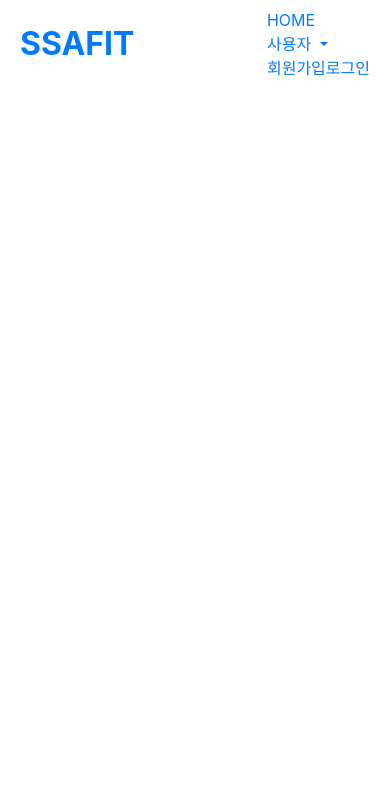
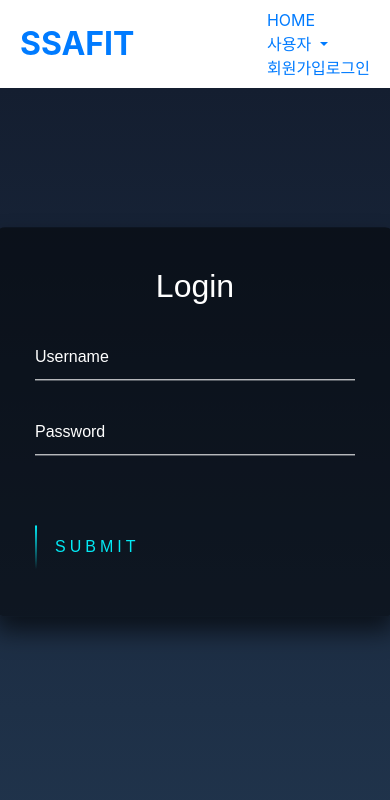
Before and after one commit to diarlee/ssafy1FinalPJT_Locker, a Vue app in the folder SSAFIT_VUEPJT/: page /article/write in a window 390 px wide. Shown: the top 800 px of the page. Built offline with nearby package versions, Linux system fonts and the light colour scheme.

Commit message:
css 하다 포기

```diff
--- a/SSAFIT_VUEPJT/src/components/article/articleCreate.vue
+++ b/SSAFIT_VUEPJT/src/components/article/articleCreate.vue
@@ -0,0 +1,198 @@
+<template>
+  <div class="articleCreate-container">
+    <div class="login-box">
+      <h2>Login</h2>
+      <form>
+        <div class="user-box">
+          <input type="text" name="" required="" />
+          <label>Username</label>
+        </div>
+        <div class="user-box">
+          <input type="password" name="" required="" />
+          <label>Password</label>
+        </div>
+        <a href="#">
+          <span></span>
+          <span></span>
+          <span></span>
+          <span></span>
+          Submit
+        </a>
+      </form>
+    </div>
+  </div>
+</template>
+
+<script setup></script>
+
+<style scoped>
+
+
+.articleCreate-container {
+  margin: 0;
+  padding: 0;
+  font-family: sans-serif;
+  height: 1000px;
+  background: linear-gradient(#141e30, #243b55);
+}
+
+.login-box {
+  position: absolute;
+  top: 50%;
+  left: 50%;
+  width: 400px;
+  padding: 40px;
+  transform: translate(-50%, -50%);
+  background: rgba(0, 0, 0, 0.5);
+  box-sizing: border-box;
+  box-shadow: 0 15px 25px rgba(0, 0, 0, 0.6);
+  border-radius: 10px;
+}
+
+.login-box h2 {
+  margin: 0 0 30px;
+  padding: 0;
+  color: #fff;
+  text-align: center;
+}
+
+.login-box .user-box {
+  position: relative;
+}
+
+.login-box .user-box input {
+  width: 100%;
+  padding: 10px 0;
+  font-size: 16px;
+  color: #fff;
+  margin-bottom: 30px;
+  border: none;
+  border-bottom: 1px solid #fff;
+  outline: none;
+  background: transparent;
+}
+.login-box .user-box label {
+  position: absolute;
+  top: 0;
+  left: 0;
+  padding: 10px 0;
+  font-size: 16px;
+  color: #fff;
+  pointer-events: none;
+  transition: 0.5s;
+}
+
+.login-box .user-box input:focus ~ label,
+.login-box .user-box input:valid ~ label {
+  top: -20px;
+  left: 0;
+  color: #03e9f4;
+  font-size: 12px;
+}
+
+.login-box form a {
+  position: relative;
+  display: inline-block;
+  padding: 10px 20px;
+  color: #03e9f4;
+  font-size: 16px;
+  text-decoration: none;
+  text-transform: uppercase;
+  overflow: hidden;
+  transition: 0.5s;
+  margin-top: 40px;
+  letter-spacing: 4px;
+}
+
+.login-box a:hover {
+  background: #03e9f4;
+  color: #fff;
+  border-radius: 5px;
+  box-shadow: 0 0 5px #03e9f4, 0 0 25px #03e9f4, 0 0 50px #03e9f4,
+    0 0 100px #03e9f4;
+}
+
+.login-box a span {
+  position: absolute;
+  display: block;
+}
+
+.login-box a span:nth-child(1) {
+  top: 0;
+  left: -100%;
+  width: 100%;
+  height: 2px;
+  background: linear-gradient(90deg, transparent, #03e9f4);
+  animation: btn-anim1 1s linear infinite;
+}
+
+@keyframes btn-anim1 {
+  0% {
+    left: -100%;
+  }
+  50%,
+  100% {
+    left: 100%;
+  }
+}
+
+.login-box a span:nth-child(2) {
+  top: -100%;
+  right: 0;
+  width: 2px;
+  height: 100%;
+  background: linear-gradient(180deg, transparent, #03e9f4);
+  animation: btn-anim2 1s linear infinite;
+  animation-delay: 0.25s;
+}
+
+@keyframes btn-anim2 {
+  0% {
+    top: -100%;
+  }
+  50%,
+  100% {
+    top: 100%;
+  }
+}
+
+.login-box a span:nth-child(3) {
+  bottom: 0;
+  right: -100%;
+  width: 100%;
+  height: 2px;
+  background: linear-gradient(270deg, transparent, #03e9f4);
+  animation: btn-anim3 1s linear infinite;
+  animation-delay: 0.5s;
+}
+
+@keyframes btn-anim3 {
+  0% {
+    right: -100%;
+  }
+  50%,
+  100% {
+    right: 100%;
+  }
+}
+
+.login-box a span:nth-child(4) {
+  bottom: -100%;
+  left: 0;
+  width: 2px;
+  height: 100%;
+  background: linear-gradient(360deg, transparent, #03e9f4);
+  animation: btn-anim4 1s linear infinite;
+  animation-delay: 0.75s;
+}
+
+@keyframes btn-anim4 {
+  0% {
+    bottom: -100%;
+  }
+  50%,
+  100% {
+    bottom: 100%;
+  }
+}
+</style>
--- /dev/null
+++ b/SSAFIT_VUEPJT/src/components/common/snowing.vue
@@ -0,0 +1,115 @@
+<template>
+  <div class="headerLower-container">
+    <!-- <img src="@/assets/img/winterRunning_image.jpg" alt=""> -->
+    <canvas width="100%"></canvas>
+  </div>
+</template>
+
+<script setup>
+import { onMounted } from "vue";
+onMounted(() => {
+  var c = document.getElementsByTagName("canvas")[0];
+  var b = document.body;
+  var a = c.getContext("2d");
+  let D = b.style;
+  let f = window;
+  D.margin = 0;
+  D.overflow = "hidden";
+  let i = f.innerWidth;
+  let j = f.innerHeight;
+  c.width = i;
+  c.height = j;
+
+  let k = Math;
+  let l = k.random;
+  let n = k.sin;
+  let p = k.floor;
+  let q = 20;
+  let r = [];
+  let s = k.PI;
+
+  function t(d) {
+    d.b = d.x = (l() * i - i * 0.5) * q;
+    d.c = d.y = (l() * j - j * 0.2) * q;
+    d.a = q;
+    d.d = l();
+  }
+  for (var v = 0, w; v < 300; v++) {
+    w = {};
+    t(w);
+    r.push(w);
+  }
+  setInterval(function () {
+    a.fillStyle = "rgba(64,64,64,.8)";
+    a.fillRect(0, 0, i, j);
+    for (var d = 0; d < 300; d++) {
+      var b = r[d],
+        o = n(s) * 32 - 16,
+        u = b.x / b.a,
+        e = u + i / 2 - o,
+        g = (o = b.y / b.a),
+        m = l() * 360,
+        x = b.a > q - 5 ? (q - b.a) / 5 : 1,
+        h = q - b.a - 4;
+      a.fillStyle = "hsla(" + p(m) + ",50%,95%," + x + ")";
+      a.beginPath();
+      if (b.a < q - 6) {
+        a.save();
+        a.translate(e, g);
+        a.rotate(b.d * (d % 2 ? 1 : -1) * ((d % 3) / 2 + 0.1));
+        g = 0;
+        e = h / ((d % 4) + 2);
+        for (m = h / ((d % 3) + 1); g < 6; g++) {
+          a.lineTo(-e, m);
+          a.lineTo(0, h);
+          a.lineTo(e, m);
+          a.lineTo(0, 0);
+          a.rotate(k.PI / 3);
+        }
+        a.fill();
+        if (d % 2 == 0) {
+          g = 0;
+          for (e = h / ((d % 5) + 1); g < 6; g++) {
+            a.beginPath();
+            a.moveTo(0, h);
+            a.lineTo(-e, h - e);
+            a.lineTo(0, h - e);
+            a.lineTo(e, h - e);
+            a.fill();
+            a.rotate(k.PI / 3);
+          }
+        }
+        a.restore();
+      } else {
+        a.arc(e, g, (1 / b.a) * 5 + 1, 0, k.PI * 2, true);
+        a.fill();
+      }
+      b.b = u;
+      b.c = o;
+      b.a -= 0.15;
+      b.d += l() / 5;
+      if (b.a < 0.15 || b.b < -i / 2 || b.b > i / 2 || b.c > j) t(b);
+      s += k.PI / 2;
+    }
+  }, 25);
+});
+</script>
+
+<style scoped>
+* {
+  box-sizing: border-box;
+  margin: 0;
+  padding: 0;
+  font-weight: 300;
+}
+
+canvas {
+  position: absolute;
+  top: 50%;
+  left: 0;
+  width: 100%;
+  height: 400px;
+  margin-top: -200px;
+  overflow: hidden;
+}
+</style>
--- a/SSAFIT_VUEPJT/src/components/user/login.vue
+++ b/SSAFIT_VUEPJT/src/components/user/login.vue
@@ -45,6 +45,7 @@
 </template>
 
 <script setup>
+import Snowing from "@/components/common/snowing.vue"
 import { RouterView, RouterLink } from "vue-router";
 import { ref } from "vue";
 import { useUsersStore } from "@/stores/users";
--- a/SSAFIT_VUEPJT/src/components/user/userInfo.vue
+++ b/SSAFIT_VUEPJT/src/components/user/userInfo.vue
@@ -1,6 +1,6 @@
 <template>
     <div class="userInfo-container">
-
+        <div class="userGrade"></div>
     </div>
 </template>
 
--- a/SSAFIT_VUEPJT/src/router/index.js
+++ b/SSAFIT_VUEPJT/src/router/index.js
@@ -3,6 +3,7 @@ import MainView from "@/views/mainView.vue";
 import Signin from "@/components/user/signin.vue";
 import Login from "@/components/user/login.vue";
 import ArticleList from "@/views/articleView.vue"
+import ArticleCreate from "@/components/article/articleCreate.vue"
 import VideoList from "@/views/videoView.vue"
 import VideoDetail from "@/components/video/videoDetail.vue";
 import ReviewCreate from "@/components/review/reviewCreate.vue";
@@ -31,6 +32,11 @@ const router = createRouter({
       path: "/article",
       name: "articleList",
       component: ArticleList,
+    },
+    {
+      path: "/article/write",
+      name: "articleCreate",
+      component: ArticleCreate,
     },
     {
       path: "/video/:videoType",
--- a/SSAFIT_VUEPJT/src/stores/users.js
+++ b/SSAFIT_VUEPJT/src/stores/users.js
@@ -74,5 +74,8 @@ export const useUsersStore = defineStore("users", () => {
 
   };
 
-  return { loginStatus, loginId, signinFunc, loginFunc, logoutFunc };
+  const getUserInfo = () => {
+  }
+
+  return { loginStatus, loginId, signinFunc, loginFunc, logoutFunc, getUserInfo };
 }, {persist: true}); // pinia로 login 상태 local storage에 저장
--- a/SSAFIT_VUEPJT/src/views/MainView.vue
+++ b/SSAFIT_VUEPJT/src/views/MainView.vue
@@ -13,17 +13,18 @@
         <articleList1 class="articleList1" />
       </div>
       <div class="calender_articleList-container">
+        <articleList2 class="articleList2" />
         <calender class="calender" />
-        <articleList2 class="articleList2" />
       </div>
       <div class="more">
-        <RouterLink type="button" :to="{name: 'articleList'}">+더보기</RouterLink>
+        <RouterLink type="button" class="moreButton" :to="{name: 'articleList'}">+더보기</RouterLink>
+        <RouterLink type="button" :to="{name: 'articleCreate'}">인증하기</RouterLink>
       </div>
       <br>
       <br>
       <div class="video-box">
         <div>
-          <p class="fw-bold text-left fs-4">최근 가장 많이 본 영상</p>
+          <p class="fw-bold text-left fs-4">운동할 때 보면좋은</p>
         </div>
         <div
           class="shadow pe-3 ps-3 pt-4 pb-4 d-flex video-list w-100 justify-content-around"
@@ -65,7 +66,7 @@
       </div>
       <div class="mt-5 video-box">
         <div>
-          <p class="fw-bold text-left fs-4">최근 가장 많이 본 영상</p>
+          <p class="fw-bold text-left fs-4">운동할 때 듣기좋은</p>
         </div>
         <div
           class="shadow pe-3 ps-3 pt-4 pb-4 d-flex video-list w-100 justify-content-around"
@@ -110,12 +111,14 @@
 </template>
 
 <script setup>
+import { RouterLink, RouterView } from "vue-router";
 import { useVideoStore } from "@/stores/video";
 import { onMounted } from "vue";
 import userInfo from "@/components/user/userInfo.vue";
 import calender from "@/components/calender/calender.vue";
 import articleList1 from "@/components/article/articleList1.vue";
 import articleList2 from "@/components/article/articleList2.vue";
+import snowing from "@/components/common/snowing.vue";
 
 const store = useVideoStore();
 
@@ -200,13 +203,6 @@ a {
   justify-content: center;
 }
 
-.moreButton {
-  width: 10%;
-}
-
-.container-fluid {
-  padding: 0 20px 0 20px !important;
-}
 
 #page-name {
   font-weight: bold;
@@ -216,11 +212,6 @@ a {
 .main-image {
   width: 100%;
   height: 200px;
-}
-
-.search-box {
-  width: 100%;
-  padding: 10px;
 }
 
 input {
```
Also changed, not shown: SSAFIT_VUEPJT/src/stores/article.js (added, +86 -0 lines), SSAFIT_VUEPJT/src/assets/img/winterRunning_image.jpg (added).
